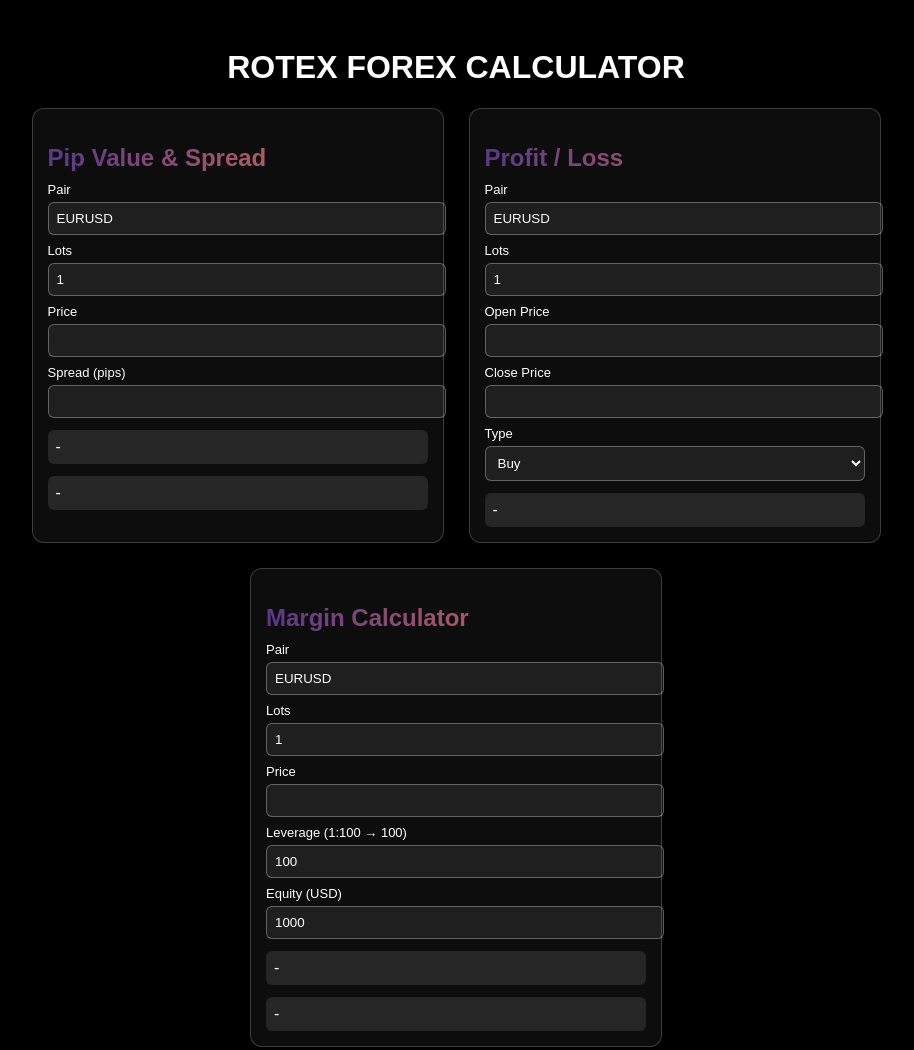
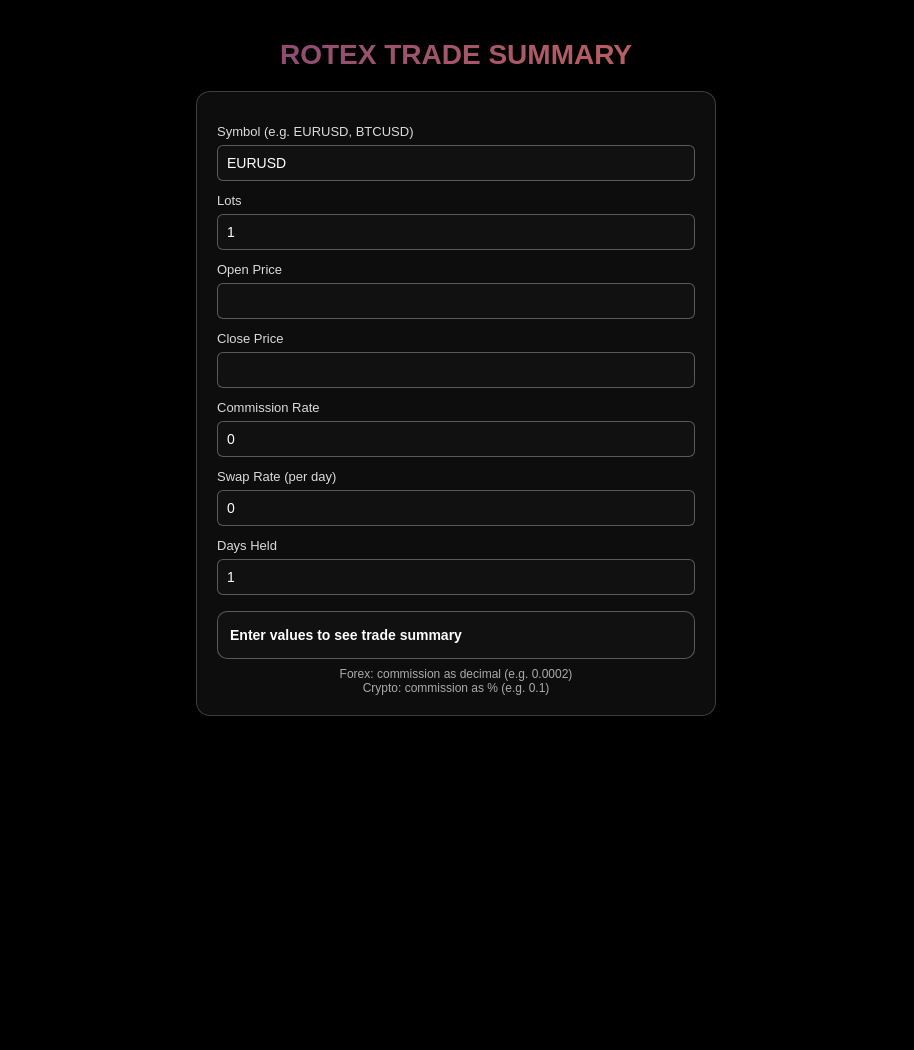
Before and after one commit to 4noris/RotexCalculations, a plain HTML site: page index.html in a window 1280 px wide. Shown: the whole page, without its empty margins (184-1098 px from the left). After the commit the page ends 800 px from the top, so only its background shows below. Drawn offline with Linux system fonts and the light colour scheme.

Commit message:
Update index.html

```diff
--- a/index.html
+++ b/index.html
@@ -2,213 +2,165 @@
 <html lang="en">
 <head>
 <meta charset="UTF-8">
-<title>Rotex Forex Calculator (Market Standard)</title>
+<title>Rotex Trade Summary Calculator</title>
 <meta name="viewport" content="width=device-width, initial-scale=1">
 
 <style>
+*{box-sizing:border-box}
 body{
+  margin:0;
+  padding:20px;
   background:#000;
   color:#fff;
-  font-family:Arial,Helvetica,sans-serif;
-  padding:20px
+  font-family:Arial, Helvetica, sans-serif;
+}
+h1{
+  text-align:center;
+  font-size:28px;
+  margin-bottom:20px;
+  background:linear-gradient(90deg,#5A378A,#EE7448);
+  -webkit-background-clip:text;
+  -webkit-text-fill-color:transparent;
 }
 .container{
-  display:flex;
-  flex-wrap:wrap;
-  gap:25px;
-  justify-content:center
+  max-width:520px;
+  margin:0 auto;
+  padding:20px;
+  border-radius:14px;
+  background:rgba(255,255,255,0.05);
+  border:1px solid rgba(255,255,255,0.2);
 }
-.box{
-  width:380px;
-  background:rgba(255,255,255,.05);
-  border:1px solid rgba(255,255,255,.2);
-  border-radius:12px;
-  padding:15px
+label{
+  display:block;
+  margin-top:12px;
+  font-size:13px;
+  opacity:.85;
 }
-h2{
-  margin-bottom:10px;
-  background:linear-gradient(90deg,#5A378A,#EE7448);
-  -webkit-background-clip:text;
-  -webkit-text-fill-color:transparent
-}
-label{font-size:13px;margin-top:8px;display:block}
-input,select{
+input{
   width:100%;
-  padding:8px;
-  margin-top:5px;
-  background:rgba(255,255,255,.08);
-  border:1px solid rgba(255,255,255,.3);
+  margin-top:6px;
+  padding:9px;
+  background:#111;
+  color:#fff;
+  border:1px solid rgba(255,255,255,0.3);
   border-radius:6px;
-  color:#fff
+  font-size:14px;
 }
 .result{
-  margin-top:12px;
-  background:rgba(255,255,255,.1);
-  padding:8px;
-  border-radius:6px
+  margin-top:16px;
+  padding:12px;
+  border-radius:10px;
+  background:#111;
+  border:1px solid rgba(255,255,255,0.3);
+  font-weight:600;
+  font-size:14px;
+  line-height:1.6;
+}
+.small{
+  margin-top:8px;
+  font-size:12px;
+  color:#aaa;
+  text-align:center;
 }
 </style>
 </head>
 
 <body>
 
-<h1 style="text-align:center">ROTEX FOREX CALCULATOR</h1>
+<h1>ROTEX TRADE SUMMARY</h1>
 
 <div class="container">
 
-<!-- PIP VALUE & SPREAD -->
-<div class="box">
-<h2>Pip Value & Spread</h2>
+  <label>Symbol (e.g. EURUSD, BTCUSD)</label>
+  <input id="symbol" value="EURUSD">
 
-<label>Pair</label>
-<input id="pvPair" value="EURUSD">
+  <label>Lots</label>
+  <input id="lots" type="number" step="0.01" value="1">
 
-<label>Lots</label>
-<input id="pvLots" type="number" value="1">
+  <label>Open Price</label>
+  <input id="open" type="number" step="0.00001">
 
-<label>Price</label>
-<input id="pvPrice" type="number" step="0.00001">
+  <label>Close Price</label>
+  <input id="close" type="number" step="0.00001">
 
-<label>Spread (pips)</label>
-<input id="pvSpread" type="number" step="0.1">
+  <label>Commission Rate</label>
+  <input id="commission" type="number" step="0.01" value="0">
 
-<div class="result" id="pipValueResult">-</div>
-<div class="result" id="spreadCostResult">-</div>
-</div>
+  <label>Swap Rate (per day)</label>
+  <input id="swap" type="number" step="0.0001" value="0">
 
-<!-- PROFIT / LOSS -->
-<div class="box">
-<h2>Profit / Loss</h2>
+  <label>Days Held</label>
+  <input id="days" type="number" value="1">
 
-<label>Pair</label>
-<input id="plPair" value="EURUSD">
+  <div class="result" id="output">
+    Enter values to see trade summary
+  </div>
 
-<label>Lots</label>
-<input id="plLots" type="number" value="1">
-
-<label>Open Price</label>
-<input id="plOpen" type="number" step="0.00001">
-
-<label>Close Price</label>
-<input id="plClose" type="number" step="0.00001">
-
-<label>Type</label>
-<select id="plType">
-<option value="buy">Buy</option>
-<option value="sell">Sell</option>
-</select>
-
-<div class="result" id="plResult">-</div>
-</div>
-
-<!-- MARGIN -->
-<div class="box">
-<h2>Margin Calculator</h2>
-
-<label>Pair</label>
-<input id="mPair" value="EURUSD">
-
-<label>Lots</label>
-<input id="mLots" type="number" value="1">
-
-<label>Price</label>
-<input id="mPrice" type="number" step="0.00001">
-
-<label>Leverage (1:100 → 100)</label>
-<input id="mLeverage" type="number" value="100">
-
-<label>Equity (USD)</label>
-<input id="mEquity" type="number" value="1000">
-
-<div class="result" id="marginResult">-</div>
-<div class="result" id="marginLevelResult">-</div>
-</div>
+  <div class="small">
+    Forex: commission as decimal (e.g. 0.0002)<br>
+    Crypto: commission as % (e.g. 0.1)
+  </div>
 
 </div>
 
 <script>
-const CONTRACT = 100000;
+/* ================================
+   CORE LOGIC
+================================ */
 
-// mock conversion rates → replace with live API later
-const FX = {
-  EURUSD: 1.08,
-  USDJPY: 150,
-  GBPUSD: 1.26,
-  AUDUSD: 0.66,
-  USDCAD: 1.35
-};
-
-function pipSize(pair){
-  return pair.endsWith("JPY") ? 0.01 : 0.0001;
+function isCrypto(symbol){
+  symbol = symbol.toUpperCase();
+  return symbol.includes("BTC") || symbol.includes("ETH");
 }
 
-function convertToUSD(currency){
-  if(currency==="USD") return 1;
-  const pair = currency+"USD";
-  const inv = "USD"+currency;
-  if(FX[pair]) return FX[pair];
-  if(FX[inv]) return 1/FX[inv];
-  return 1;
+function contractSize(){
+  return 100000; // standard lot
 }
 
-/* PIP VALUE */
-function calcPip(){
-  const pair=pvPair.value.toUpperCase();
-  const base=pair.slice(0,3), quote=pair.slice(3);
-  const lots=+pvLots.value;
-  const spread=+pvSpread.value||0;
+function update(){
+  const symbol = document.getElementById("symbol").value.toUpperCase();
+  const lots = parseFloat(document.getElementById("lots").value);
+  const open = parseFloat(document.getElementById("open").value);
+  const close = parseFloat(document.getElementById("close").value);
+  const commissionRate = parseFloat(document.getElementById("commission").value);
+  const swapRate = parseFloat(document.getElementById("swap").value);
+  const days = parseInt(document.getElementById("days").value);
 
-  const pip=pipSize(pair);
-  let pipValueQuote = pip * CONTRACT * lots;
-  let pipUSD = pipValueQuote * convertToUSD(quote);
+  if(isNaN(open) || isNaN(close)) return;
 
-  pipValueResult.innerText = `Pip Value: $${pipUSD.toFixed(2)}`;
-  spreadCostResult.innerText = `Spread Cost: $${(pipUSD*spread).toFixed(2)}`;
+  const cs = contractSize();
+
+  /* Gross P/L */
+  const grossPL = (close - open) * cs * lots;
+
+  /* Commission */
+  let commissionCost = 0;
+  if(commissionRate > 0){
+    if(isCrypto(symbol)){
+      commissionCost = close * cs * lots * (commissionRate / 100);
+    } else {
+      commissionCost = close * cs * lots * commissionRate;
+    }
+  }
+
+  /* Swap */
+  const swapCost = swapRate * lots * days;
+
+  /* Net */
+  const netPL = grossPL - commissionCost - swapCost;
+
+  document.getElementById("output").innerHTML =
+    "Gross P/L: $" + grossPL.toFixed(2) + "<br>" +
+    "Commission: $" + commissionCost.toFixed(2) + "<br>" +
+    "Swap: $" + swapCost.toFixed(2) + "<br>" +
+    "————————————<br>" +
+    "NET RESULT: $" + netPL.toFixed(2);
 }
 
-/* PROFIT / LOSS */
-function calcPL(){
-  const pair=plPair.value.toUpperCase();
-  const base=pair.slice(0,3), quote=pair.slice(3);
-  const open=+plOpen.value, close=+plClose.value;
-  const lots=+plLots.value;
-  if(!open||!close) return;
-
-  let points=(close-open);
-  if(plType.value==="sell") points*=-1;
-
-  let profitQuote = points * CONTRACT * lots;
-  let profitUSD = profitQuote * convertToUSD(quote);
-
-  plResult.innerText=`P/L: $${profitUSD.toFixed(2)}`;
-}
-
-/* MARGIN */
-function calcMargin(){
-  const pair=mPair.value.toUpperCase();
-  const base=pair.slice(0,3);
-  const price=+mPrice.value;
-  const lots=+mLots.value;
-  const lev=+mLeverage.value;
-  const equity=+mEquity.value;
-  if(!price||!lev) return;
-
-  let marginBase = CONTRACT * lots;
-  let marginUSD = (base==="USD")
-    ? marginBase/lev
-    : (marginBase*price*convertToUSD(base))/lev;
-
-  marginResult.innerText=`Margin Used: $${marginUSD.toFixed(2)}`;
-  marginLevelResult.innerText=
-    `Margin Level: ${((equity/marginUSD)*100).toFixed(2)}%`;
-}
-
-document.querySelectorAll("input,select")
-.forEach(e=>e.addEventListener("input",()=>{
-  calcPip();
-  calcPL();
-  calcMargin();
-}));
+/* Live updates */
+document.querySelectorAll("input").forEach(el=>{
+  el.addEventListener("input", update);
+});
 </script>
 
 </body>
```
